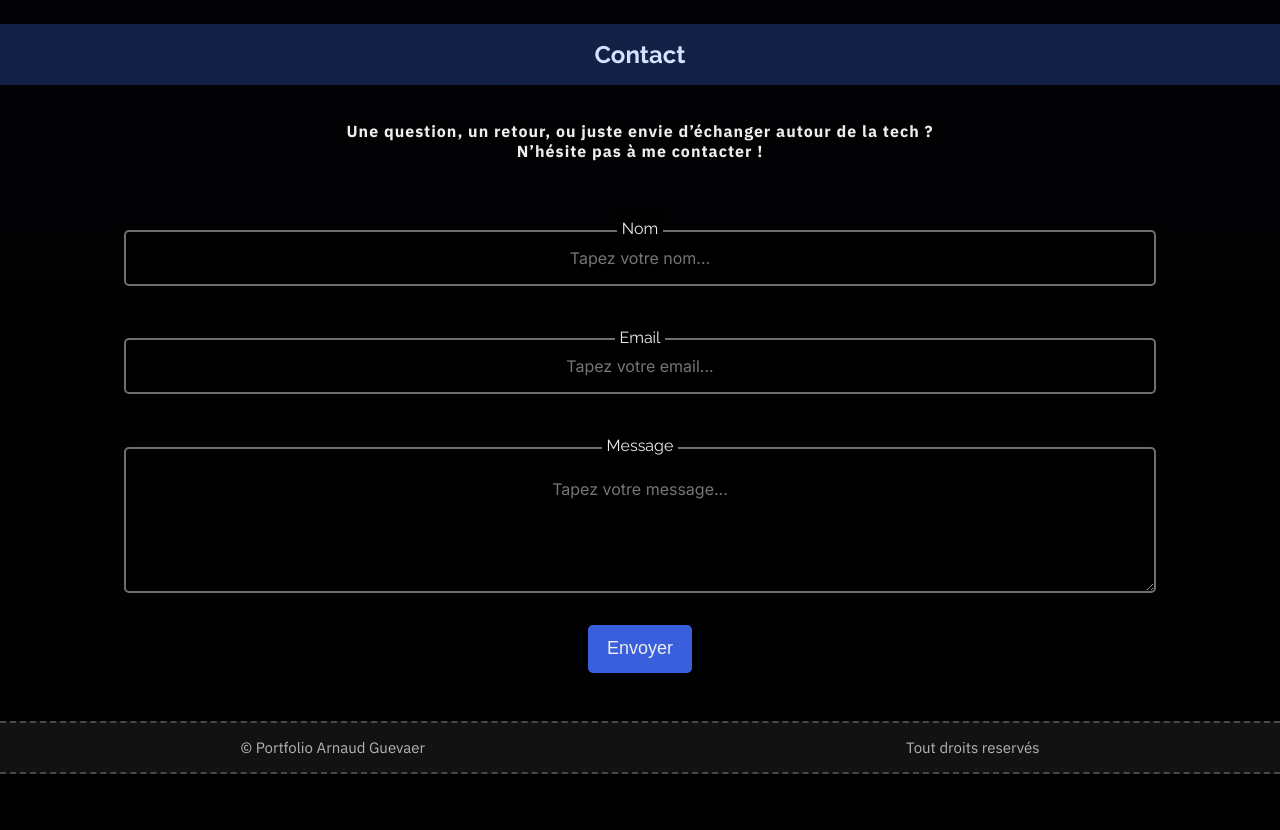
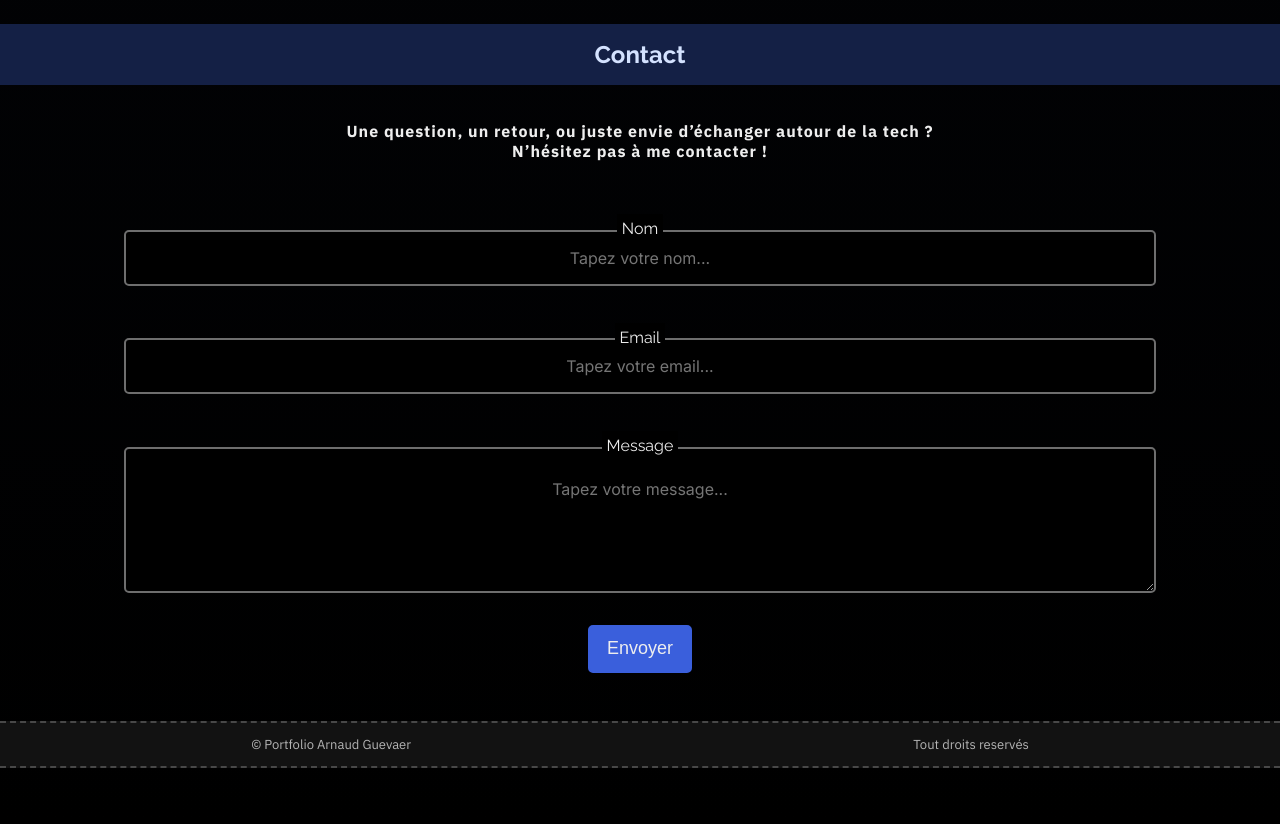
Before and after one commit to Arnaud6216/Portfolio-pro, a React (Vite) app: page / in a window 1280 px wide. Shown: the part 5320-6150 px from the top of the page. Built offline with nearby package versions, Linux system fonts and the light colour scheme.

Commit message:
minor changes

```diff
--- a/src/Components/Contact/Contact.tsx
+++ b/src/Components/Contact/Contact.tsx
@@ -9,7 +9,7 @@ function Contact() {
         <p className="contact__intro">
           Une question, un retour, ou juste envie d’échanger autour de la tech ?{" "}
           <br />
-          N’hésite pas à me contacter !
+          N’hésitez pas à me contacter !
         </p>
 
         <form action="submit" className="contact__form">
--- a/src/Components/Footer/Footer.css
+++ b/src/Components/Footer/Footer.css
@@ -4,7 +4,7 @@
 	color: var(--gray-11);
 	background-color: var(--gray-2);
 	width: 100%;
-	font-size: 15px;
+	font-size: 13px;
 	margin: 1rem 1rem 1rem 0;
 	border-top: 2px dashed var(--gray-7);
 	border-bottom: 2px dashed var(--gray-7);
```
